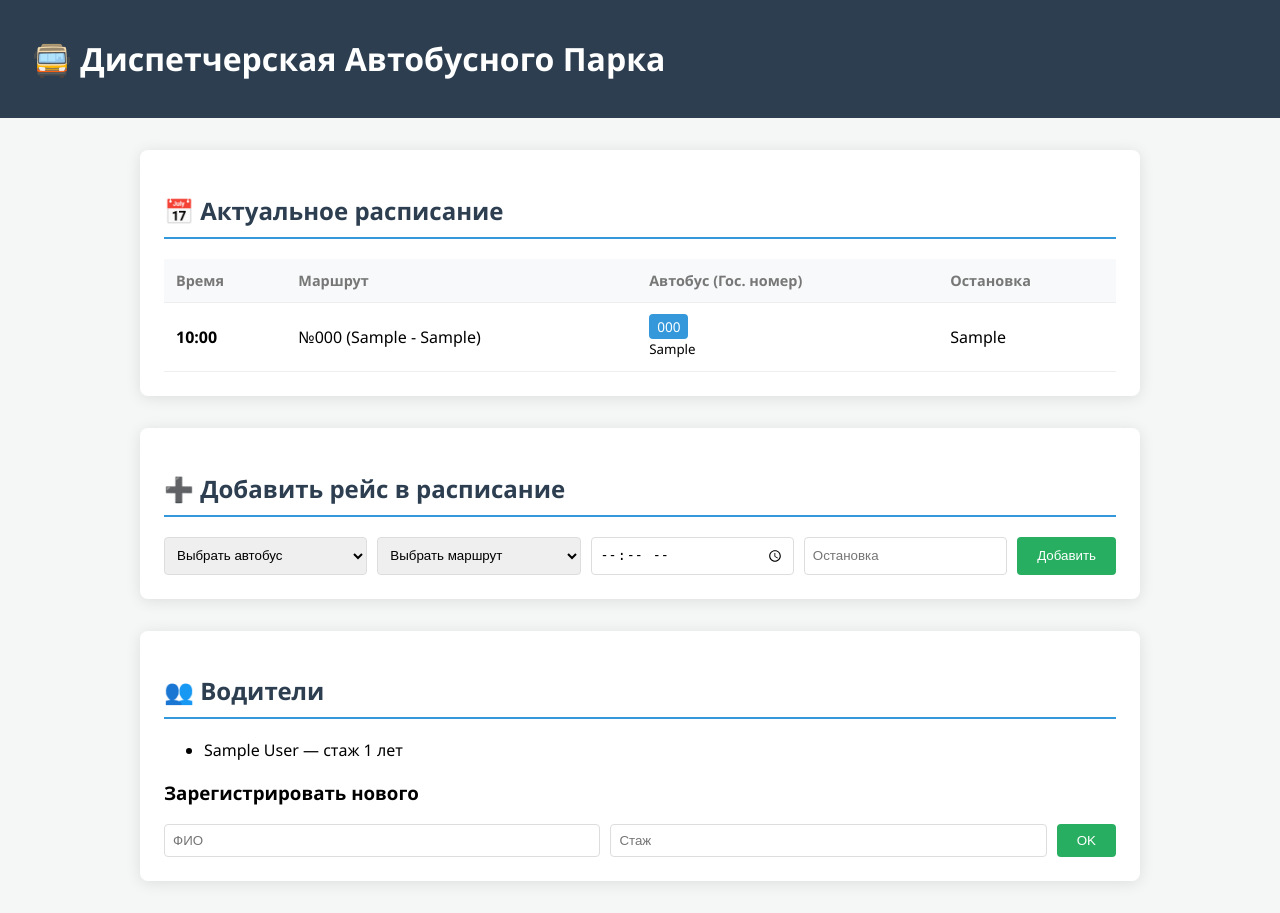
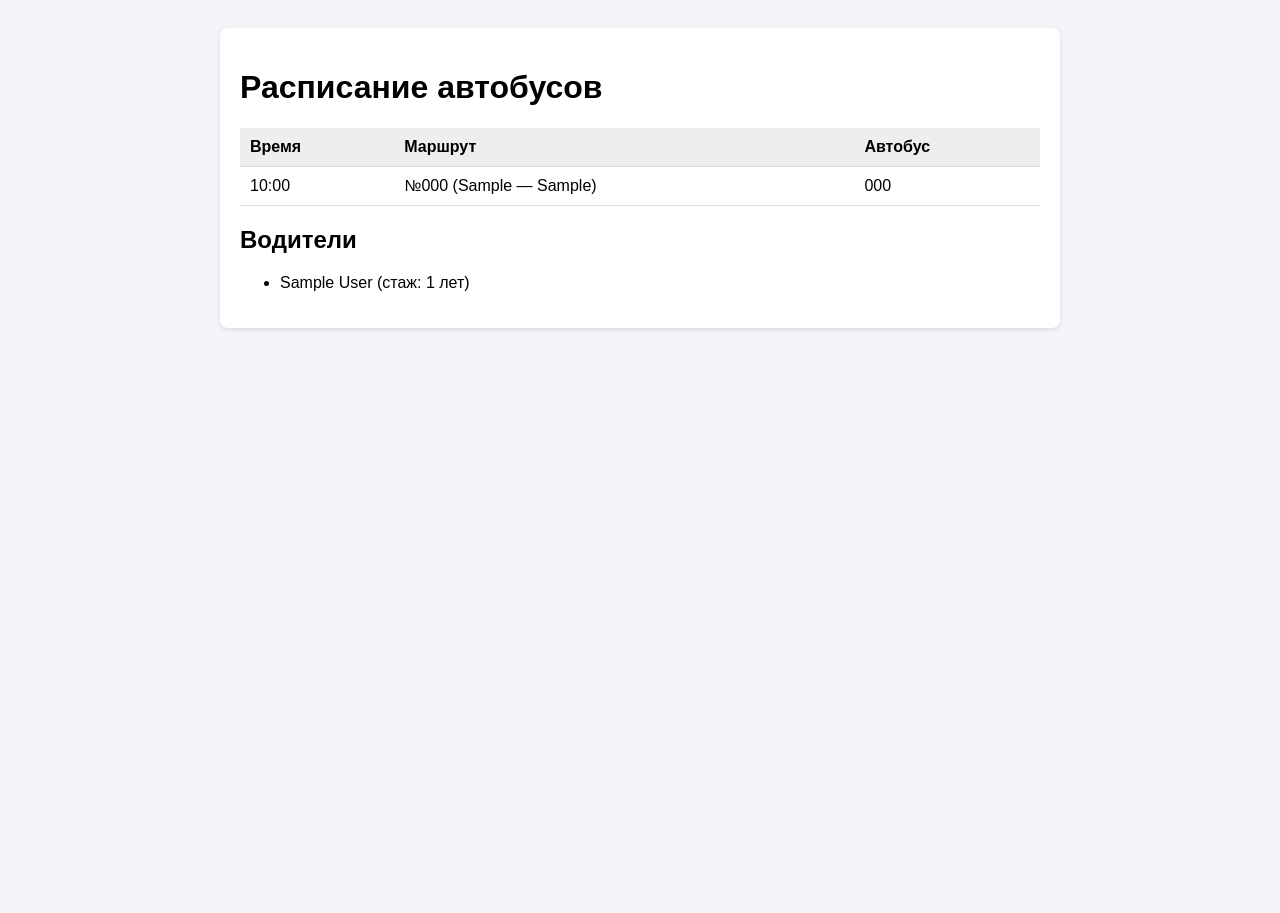
Before and after one commit to msty52/bus, a Flask app: page / in a window 1280 px wide. After the commit the page ends 330 px from the top, so only its background shows below. Run offline with Flask 3, Linux system fonts and the light colour scheme; tables that the repository leaves empty hold one stand-in row (values such as "Sample post").

Commit message:
index.html

```diff
--- a/templates/index.html
+++ b/templates/index.html
@@ -2,91 +2,39 @@
 <html lang="ru">
 <head>
     <meta charset="UTF-8">
-    <title>Система Автопарк</title>
+    <title>Автобусный парк</title>
     <style>
-        body { font-family: 'Segoe UI', Tahoma, sans-serif; margin: 0; background: #f4f7f6; }
-        .nav { background: #2c3e50; color: white; padding: 1rem 2rem; }
-        .container { max-width: 1000px; margin: 2rem auto; padding: 0 1rem; }
-        .card { background: white; border-radius: 8px; padding: 1.5rem; box-shadow: 0 2px 15px rgba(0,0,0,0.1); margin-bottom: 2rem; }
-        h2 { color: #2c3e50; border-bottom: 2px solid #3498db; padding-bottom: 10px; }
-        table { width: 100%; border-collapse: collapse; margin-top: 1rem; }
-        th, td { text-align: left; padding: 12px; border-bottom: 1px solid #eee; }
-        th { background: #f8f9fa; font-size: 0.9rem; color: #777; }
-        .badge { background: #3498db; color: white; padding: 3px 8px; border-radius: 4px; font-size: 0.85rem; }
-        .form-group { display: flex; gap: 10px; flex-wrap: wrap; margin-top: 1rem; }
-        input, select { padding: 8px; border: 1px solid #ddd; border-radius: 4px; flex: 1; min-width: 150px; }
-        button { background: #27ae60; color: white; border: none; padding: 8px 20px; border-radius: 4px; cursor: pointer; }
-        button:hover { background: #219150; }
+        body { font-family: sans-serif; background: #f4f4f9; padding: 20px; }
+        .card { background: white; padding: 20px; border-radius: 8px; box-shadow: 0 2px 5px rgba(0,0,0,0.1); max-width: 800px; margin: auto; }
+        table { width: 100%; border-collapse: collapse; margin-top: 20px; }
+        th, td { padding: 10px; border-bottom: 1px solid #ddd; text-align: left; }
+        th { background: #eee; }
     </style>
 </head>
 <body>
-
-<div class="nav">
-    <h1>🚍 Диспетчерская Автобусного Парка</h1>
-</div>
-
-<div class="container">
-
     <div class="card">
-        <h2>📅 Актуальное расписание</h2>
+        <h1>Расписание автобусов</h1>
         <table>
-            <thead>
             <tr>
                 <th>Время</th>
                 <th>Маршрут</th>
-                    <th>Автобус (Гос. номер)</th>
-                    <th>Остановка</th>
+                <th>Автобус</th>
             </tr>
-            </thead>
-            <tbody>
             {% for item in schedules %}
             <tr>
-                    <td><strong>{{ item.departure_time.strftime('%H:%M') }}</strong></td>
-                    <td>№{{ item.route.route_number }} ({{ item.route.start_point }} - {{ item.route.end_point }})</td>
-                    <td><span class="badge">{{ item.bus.number_plate }}</span> <br><small>{{ item.bus.model }}</small></td>
-                    <td>{{ item.stop_name }}</td>
+                <td>{{ item.departure_time.strftime('%H:%M') }}</td>
+                <td>№{{ item.route.route_number }} ({{ item.route.start_point }} — {{ item.route.end_point }})</td>
+                <td>{{ item.bus.number_plate }}</td>
             </tr>
             {% endfor %}
-            </tbody>
         </table>
-    </div>
 
-    <div class="card">
-        <h2>➕ Добавить рейс в расписание</h2>
-        <form action="/add_schedule" method="POST" class="form-group">
-            <select name="bus_id" required>
-                <option value="">Выбрать автобус</option>
-                {% for bus in buses %}
-                <option value="{{ bus.id }}">{{ bus.number_plate }} ({{ bus.model }})</option>
-                {% endfor %}
-            </select>
-            <select name="route_id" required>
-                <option value="">Выбрать маршрут</option>
-                {% for route in routes %}
-                <option value="{{ route.id }}">№{{ route.route_number }}</option>
-                {% endfor %}
-            </select>
-            <input type="time" name="dep_time" required>
-            <input type="text" name="stop" placeholder="Остановка">
-            <button type="submit">Добавить</button>
-        </form>
-    </div>
-
-    <div class="card">
-        <h2>👥 Водители</h2>
+        <h2>Водители</h2>
         <ul>
             {% for d in drivers %}
-            <li>{{ d.full_name }} — стаж {{ d.experience }} лет</li>
+            <li>{{ d.full_name }} (стаж: {{ d.experience }} лет)</li>
             {% endfor %}
         </ul>
-        <h3>Зарегистрировать нового</h3>
-        <form action="/add_driver" method="POST" class="form-group">
-            <input type="text" name="name" placeholder="ФИО" required>
-            <input type="number" name="exp" placeholder="Стаж" required>
-            <button type="submit">OK</button>
-        </form>
-    </div>
-
     </div>
 </body>
 </html>
```
Lines whose indentation alone changed are shown as unchanged.
